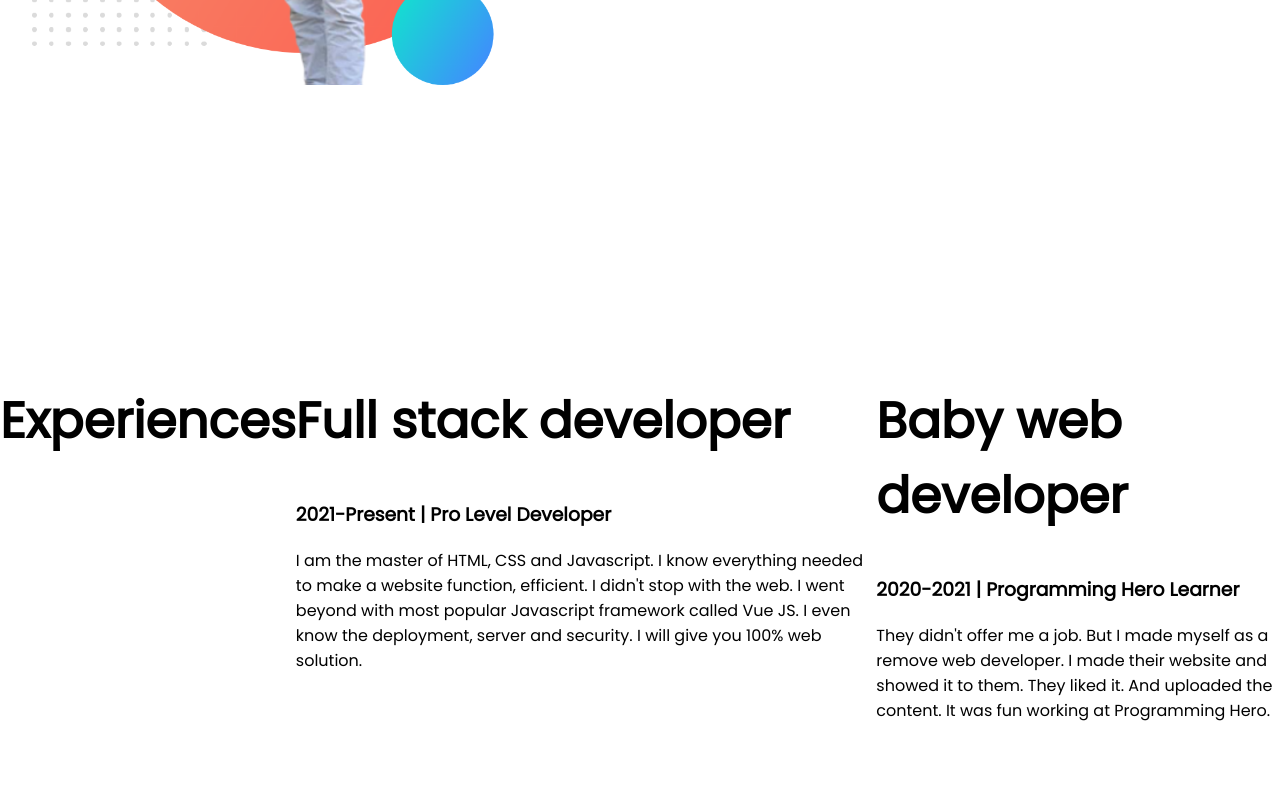
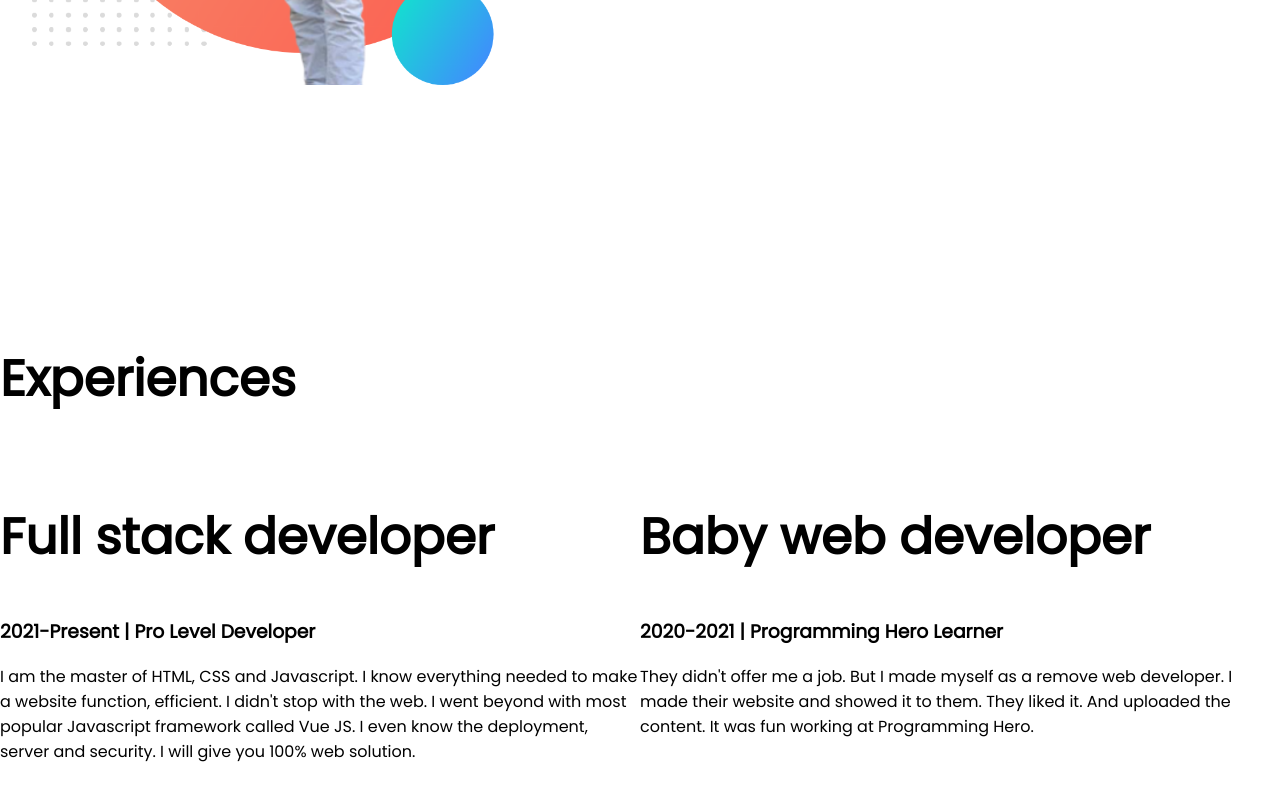
Before and after one commit to shahriartoky0/developer-portfolio, a plain HTML site: page index.html in a window 1280 px wide. Shown: the part 1172-1972 px from the top of the page. Drawn offline with Linux system fonts and the light colour scheme.

Commit message:
until two box design

```diff
--- a/index.html
+++ b/index.html
@@ -13,7 +13,7 @@
 </head>
 
 <body>
-    <section class="top-banner">
+    <section class="top-banner flexible-container">
         <div class="half-width">
             <h1>Welcome To</h1>
             <h1><span class="orange-color">Shahriar Toky's</span> World</h1>
@@ -28,7 +28,7 @@
             <img src="my-portfolio-bg2.png" alt="">
         </div>
     </section>
-    <section class="second-part">
+    <section class="second-part flexible-container">
         <div class="half-width">
             <img src="my-portfolio-bg3.png" alt="">
 
@@ -45,21 +45,26 @@
 
     <section class="experience-area">
         <h1>Experiences</h1>
-        <div>
+        <div class="flexible-container">
+            <div class="half-width">
                 <h1>Full stack developer</h1>
                 <h3>2021-Present | Pro Level Developer</h3>
                 <p>I am the master of HTML, CSS and Javascript. I know everything needed to make a website function,
-                efficient. I didn't stop with the web. I went beyond with most popular Javascript framework called Vue
+                    efficient. I didn't stop with the web. I went beyond with most popular Javascript framework called
+                    Vue
                     JS. I even know the deployment, server and security. I will give you 100% web solution.</p>
             </div>
-        <div>
+            <div class="half-width">
                 <h1>Baby web developer</h1>
                 <h3>2020-2021 | Programming Hero Learner</h3>
-            <p>They didn't offer me a job. But I made myself as a remove web developer. I made their website and showed
+                <p>They didn't offer me a job. But I made myself as a remove web developer. I made their website and
+                    showed
                     it to them. They liked it. And uploaded the content. It was fun working at Programming Hero.
                 </p>
 
             </div>
+        </div>
+
 
     </section>
 
--- a/style.css
+++ b/style.css
@@ -13,7 +13,7 @@ h1 {
     color: orange;
 }
 
-section {
+.flexible-container {
     display: flex;
     margin-bottom: 250px;
 }
```
Lines whose indentation alone changed are shown as unchanged.
